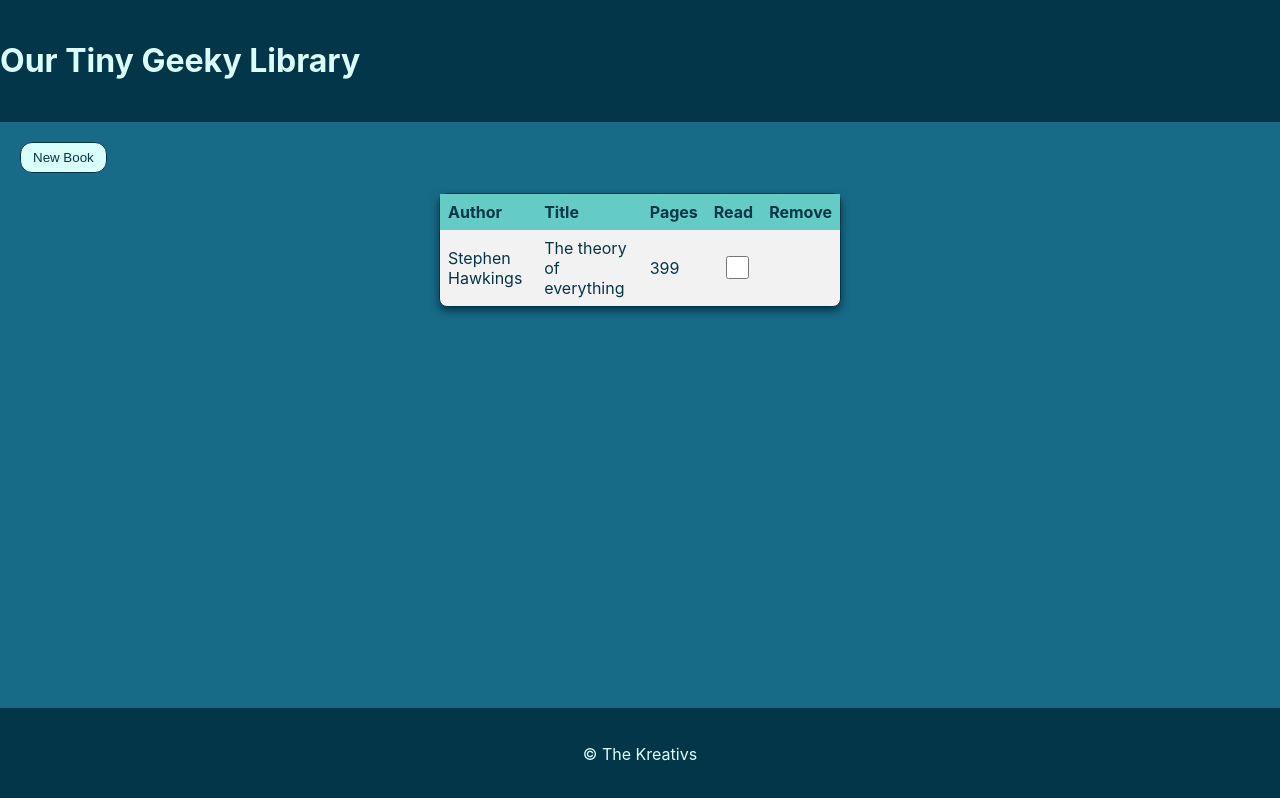
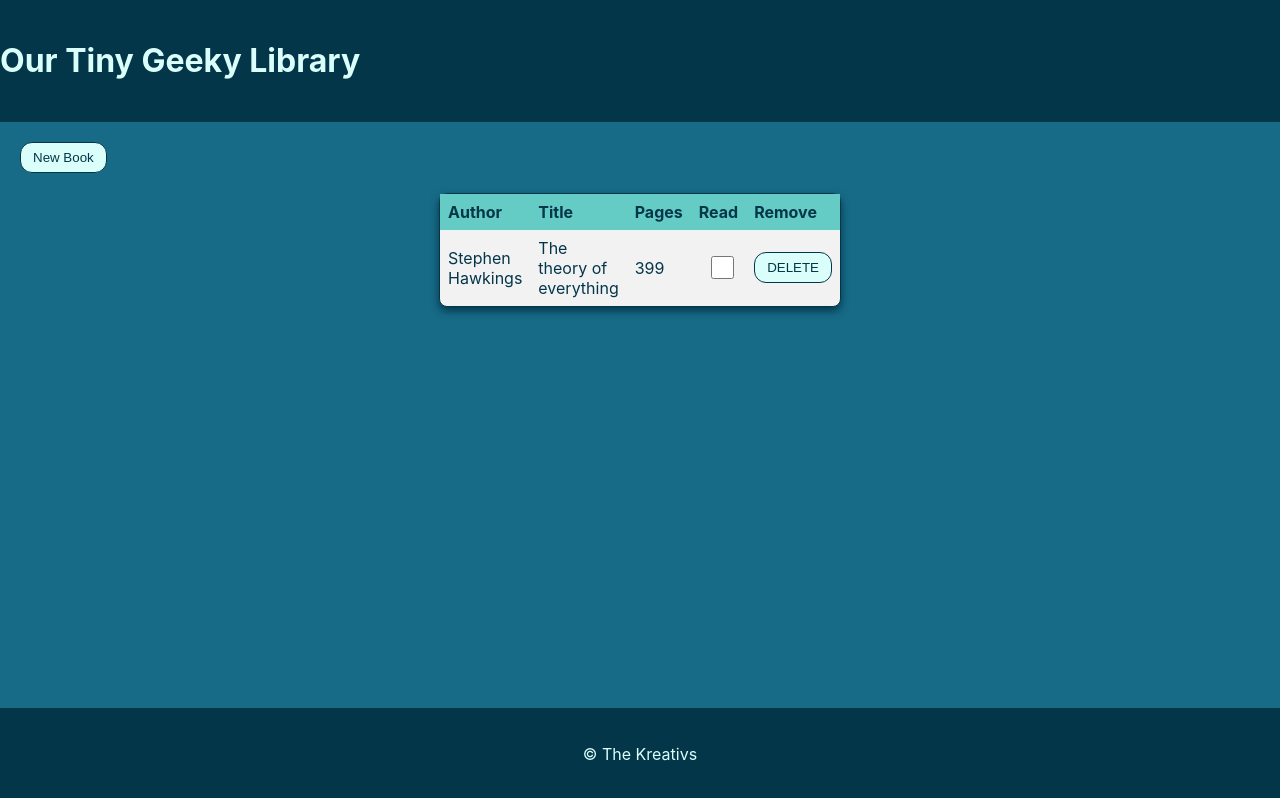
Before and after one commit to lopezatn/my-library-react-app, a React (Create React App) app: page / in a window 1280 px wide. Built offline with nearby package versions, Linux system fonts and the light colour scheme.

Commit message:
Added removeBook reducer functionality

```diff
--- a/src/components/BooksTable/BooksTable.jsx
+++ b/src/components/BooksTable/BooksTable.jsx
@@ -1,7 +1,8 @@
 import React from "react";
 import "./BooksTable.css";
 import { useDispatch, useSelector } from "react-redux";
-import IsReadButton from "../isReadButton/IsReadButton";
+import IsReadButton from "../IsReadButton/IsReadButton";
+import DeleteItemButton from "../DeleteItemButton/DeleteItemButton";
 
 function BooksTable() {
   const books = useSelector((state) => state.books.booksList);
@@ -27,7 +28,7 @@ function BooksTable() {
                 <td>{book.title}</td>
                 <td>{book.pages}</td>
                 <td><IsReadButton isRead={book.isRead} id={book.id}/></td>
-                <td></td>
+                <td><DeleteItemButton id={book.id}/></td>
               </tr>
             ))}
           </tbody>
--- /dev/null
+++ b/src/components/DeleteItemButton/DeleteItemButton.jsx
@@ -0,0 +1,20 @@
+import React from 'react'
+import { useDispatch } from 'react-redux';
+import { removeBook } from '../../features/books/bookSlice';
+
+function DeleteItemButton(props) {
+    const dispatch = useDispatch();
+
+
+    const removeItem = () => {
+        dispatch(removeBook(props.id));
+    }
+
+  return (
+    <>
+    <button onClick={removeItem}>DELETE</button>
+    </>
+    )
+}
+
+export default DeleteItemButton;
--- a/src/components/isReadButton/IsReadButton.jsx
+++ b/src/components/IsReadButton/IsReadButton.jsx
@@ -11,7 +11,7 @@ function IsReadButton(props) {
 
   return (
     <>
-      <input type="checkbox" onChange={inputHandleChange} checked={props.isRead} id={props.id}></input>
+      <input type="checkbox" onChange={inputHandleChange} checked={props.isRead}></input>
     </>
   )
 }
```
